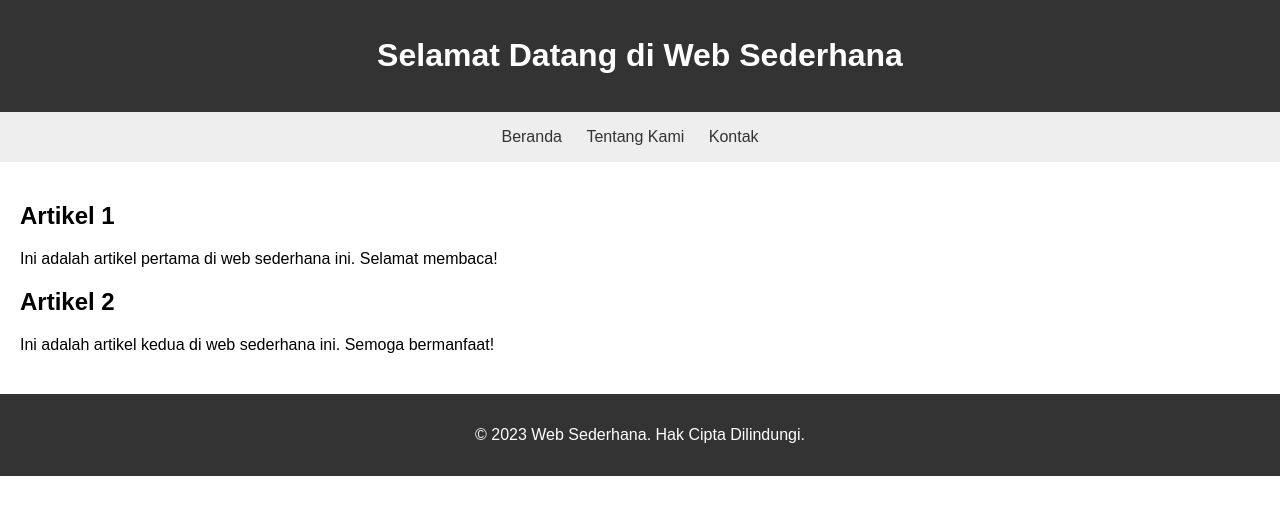
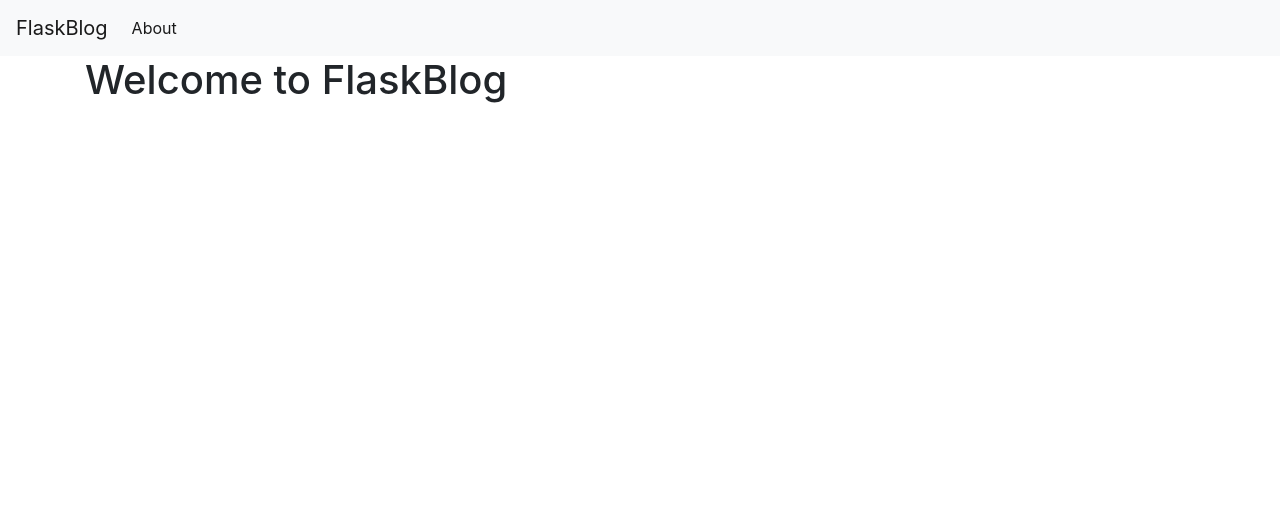
Before and after one commit to walsptr/simpleapps-flask, a Flask app: page / in a window 1280 px wide. Shown: the top 515 px of the page. Run offline with Flask 3, Linux system fonts and the light colour scheme; some libraries are stand-ins or nearby versions.

Commit message:
Update index.html

```diff
--- a/templates/index.html
+++ b/templates/index.html
@@ -1,38 +1,5 @@
-<!DOCTYPE html>
-<html lang="en">
-<head>
-    <meta charset="UTF-8">
-    <meta name="viewport" content="width=device-width, initial-scale=1.0">
-    <link rel="stylesheet" href="styles.css">
-    <title>Web Sederhana</title>
-</head>
-<body>
-    <header>
-        <h1>Selamat Datang di Web Sederhana</h1>
-    </header>
+{% extends 'base.html' %}
 
-    <nav>
-        <ul>
-            <li><a href="#">Beranda</a></li>
-            <li><a href="#">Tentang Kami</a></li>
-            <li><a href="#">Kontak</a></li>
-        </ul>
-    </nav>
-
-    <section id="content">
-        <article>
-            <h2>Artikel 1</h2>
-            <p>Ini adalah artikel pertama di web sederhana ini. Selamat membaca!</p>
-        </article>
-
-        <article>
-            <h2>Artikel 2</h2>
-            <p>Ini adalah artikel kedua di web sederhana ini. Semoga bermanfaat!</p>
-        </article>
-    </section>
-
-    <footer>
-        <p>&copy; 2023 Web Sederhana. Hak Cipta Dilindungi.</p>
-    </footer>
-</body>
-</html>
+{% block content %}
+    <h1>{% block title %} Welcome to FlaskBlog {% endblock %}</h1>
+{% endblock %}
```
